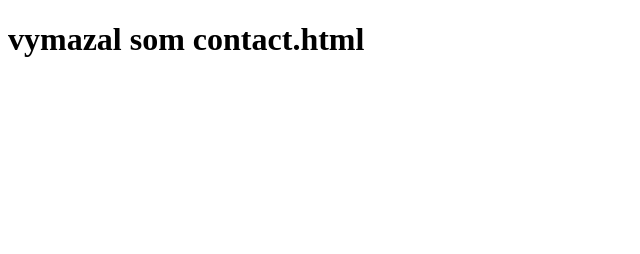
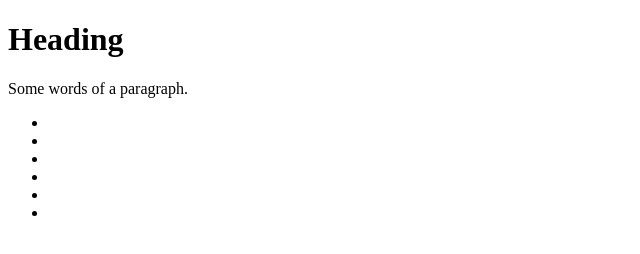
Before and after one commit to patrikbiblak/gitujeme-o-100-sest, a plain HTML site: page index.html in a window 1280 px wide. Shown: the whole page, without its empty margins (0-640 px from the left). Drawn offline with Linux system fonts and the light colour scheme.

Commit message:
pridal som about.html a v index.html som pridal ul

```diff
--- a/index.html
+++ b/index.html
@@ -6,6 +6,17 @@
     <title>Get Out</title>
 </head>
 <body>
-    <h1>vymazal som contact.html</h1>
+    <h1>Heading</h1>
+
+    <p>Some words of a paragraph.</p>
+
+    <ul>
+        <li></li>
+        <li></li>
+        <li></li>
+        <li></li>
+        <li></li>
+        <li></li>
+    </ul>
 </body>
 </html>
```
